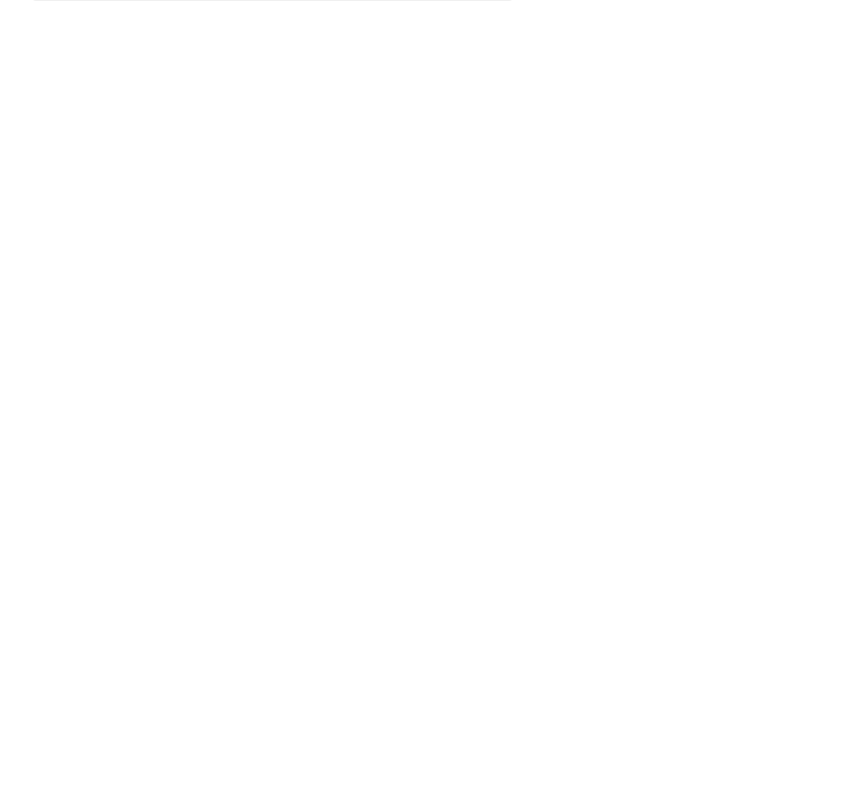
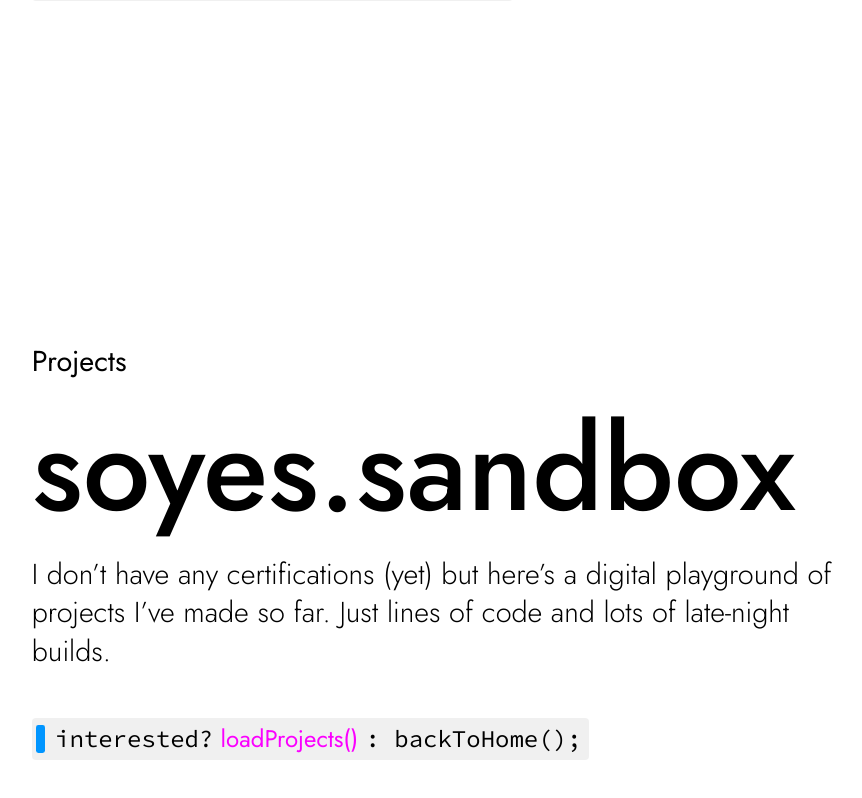
Before and after one commit to soyedotcom/soye.com, a React (Vite) app: page / in a window 1280 px wide. Shown: the part 1180-1978 px from the top of the page, without its empty margins (173-1035 px from the left). Before the commit the page ends 1520 px from the top, so only its background shows below. Built offline with nearby package versions, Linux system fonts and the light colour scheme.

Commit message:
Create Projects.jsx and BentoBox.jsx

```diff
--- a/src/App.jsx
+++ b/src/App.jsx
@@ -3,6 +3,7 @@
 import Taskbar from "./components/Taskbar";
 import Home from "./components/Home";
 import About from "./components/About";
+import Projects from "./components/Projects"
 
 function App() {
   return (
@@ -11,6 +12,7 @@
       <main className="section-container">
         <Home />
         <About />
+        <Projects/>
       </main>
     </>
   );
--- /dev/null
+++ b/src/components/BentoBox.jsx
@@ -0,0 +1,2 @@
+const BentoBox = () => {};
+export default BentoBox;
--- /dev/null
+++ b/src/components/Projects.jsx
@@ -0,0 +1,21 @@
+import WebSection from "./WebSection";
+
+const Home = () => {
+  return (
+    <main id="projects">
+      <WebSection
+        currentSect="Projects"
+        sectTitle="soyes.sandbox"
+        subHeading="I don’t have any certifications (yet) but here’s a digital playground of projects I’ve made so far. Just lines of code and lots of late-night builds."
+        codeText={
+          <>
+            interested?
+            <span className="code-highlight"> loadProjects() </span>:
+            backToHome();
+          </>
+        }
+      />
+    </main>
+  );
+};
+export default Home;
--- a/src/components/WebSection.jsx
+++ b/src/components/WebSection.jsx
@@ -2,6 +2,7 @@
 import "../styles/CodeBlock.css";
 import QuoteBlock from "./QuoteBlock";
 import AboutMeTxt from "./AboutMeTxt";
+import BentoBox from "./BentoBox";
 
 const WebSection = ({ currentSect, sectTitle, subHeading, codeText }) => {
   const SubSection = () => {
@@ -10,6 +11,8 @@
         return <QuoteBlock />;
       case "About Me":
         return <AboutMeTxt />;
+      case "Projects":
+        return <BentoBox />;
       default:
         return <></>;
     }
```
